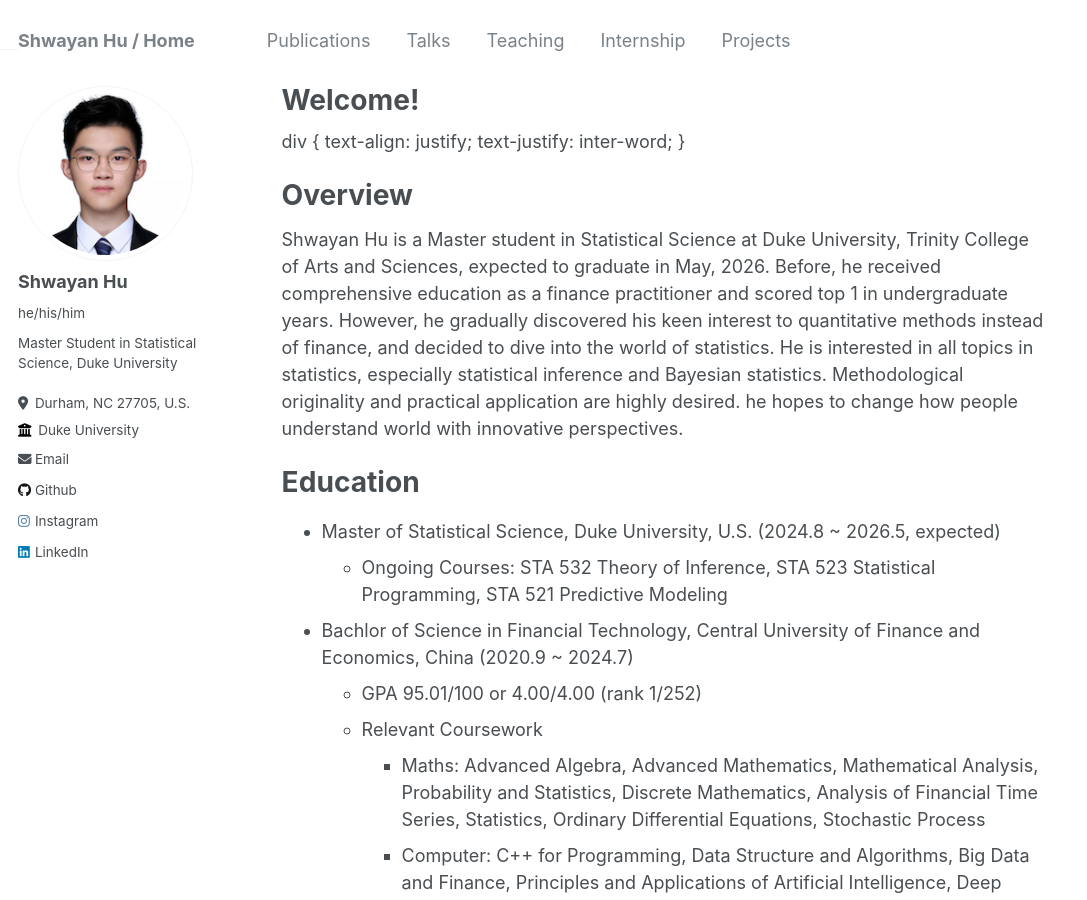
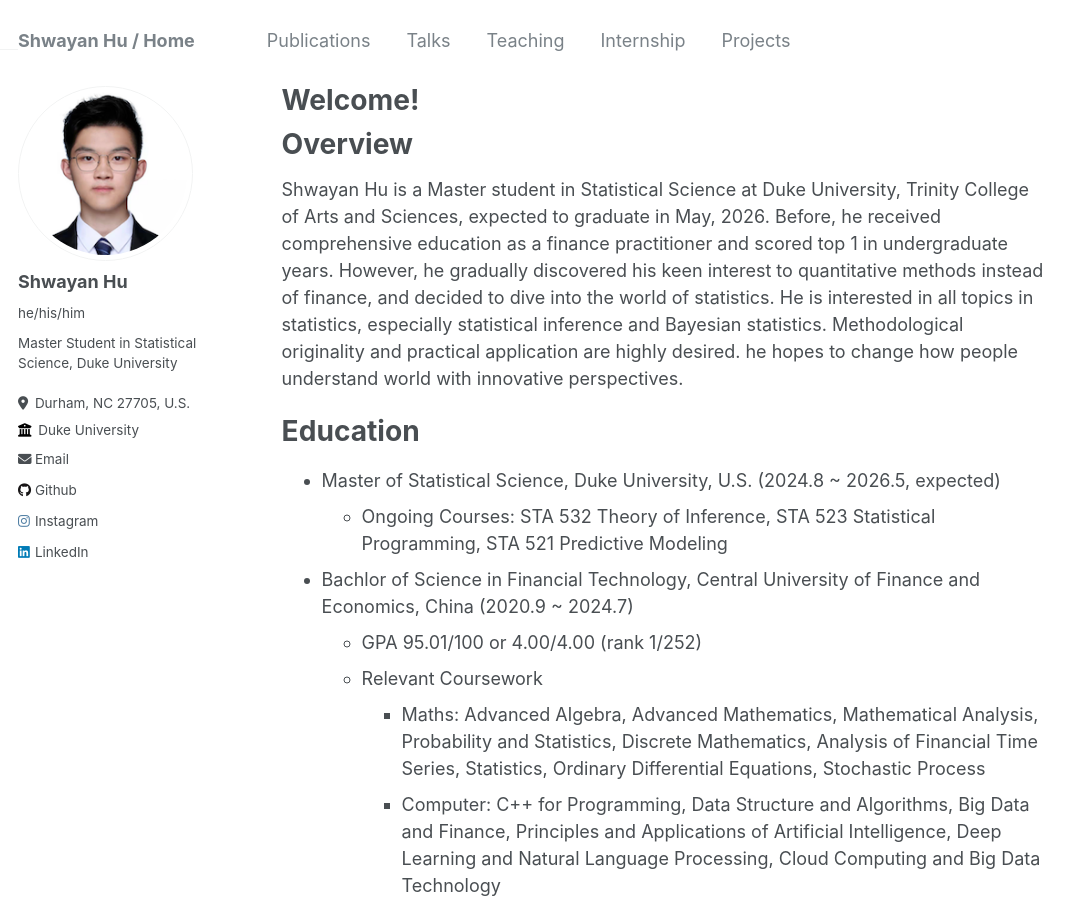
Before and after one commit to ShwayanHu/ShwayanHu.github.io, a Jekyll site: the page built from _pages/about.md, in a window 1280 px wide and 900 px high. Shown: the whole window, without its empty margins (0-1087 px from the left). Built offline with Jekyll 4.4.1, drawn with Linux system fonts in a browser that asks for light colours.

Commit message:
Update about.md

```diff
--- a/_pages/about.md
+++ b/_pages/about.md
@@ -6,11 +6,6 @@ redirect_from:
   - /about/
   - /about.html
 ---
-div {
-  text-align: justify;
-  text-justify: inter-word;
-}
-
 # Overview
 Shwayan Hu is a Master student in Statistical Science at Duke University, Trinity College of Arts and Sciences, expected to graduate in May, 2026. Before, he received comprehensive education as a finance practitioner and scored top 1 in undergraduate years. However, he gradually discovered his keen interest to quantitative methods instead of finance, and decided to dive into the world of statistics. He is interested in all topics in statistics, especially statistical inference and Bayesian statistics. Methodological originality and practical application are highly desired. he hopes to change how people understand world with innovative perspectives.
 
```
